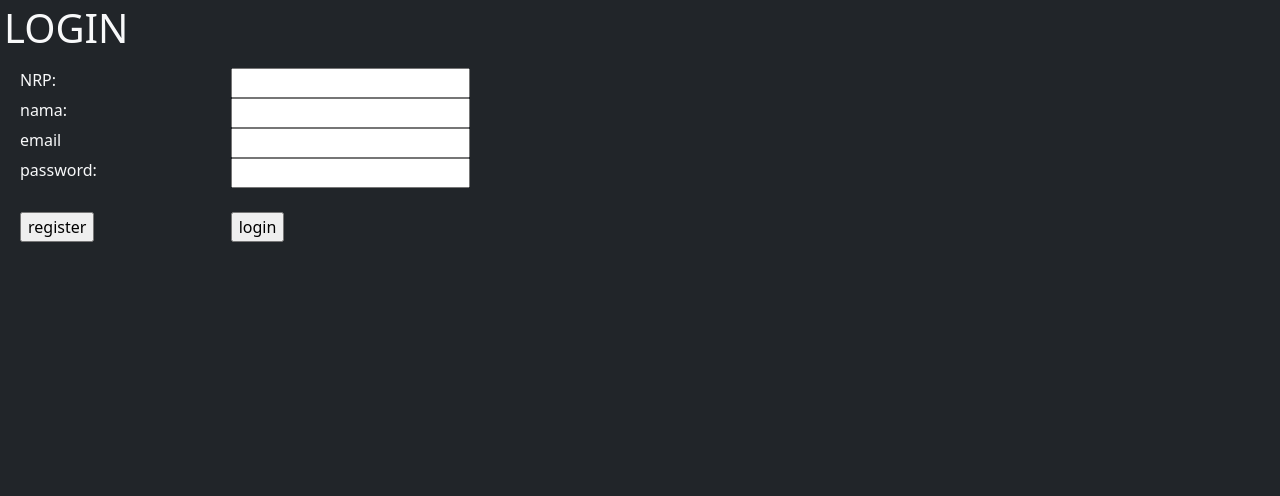
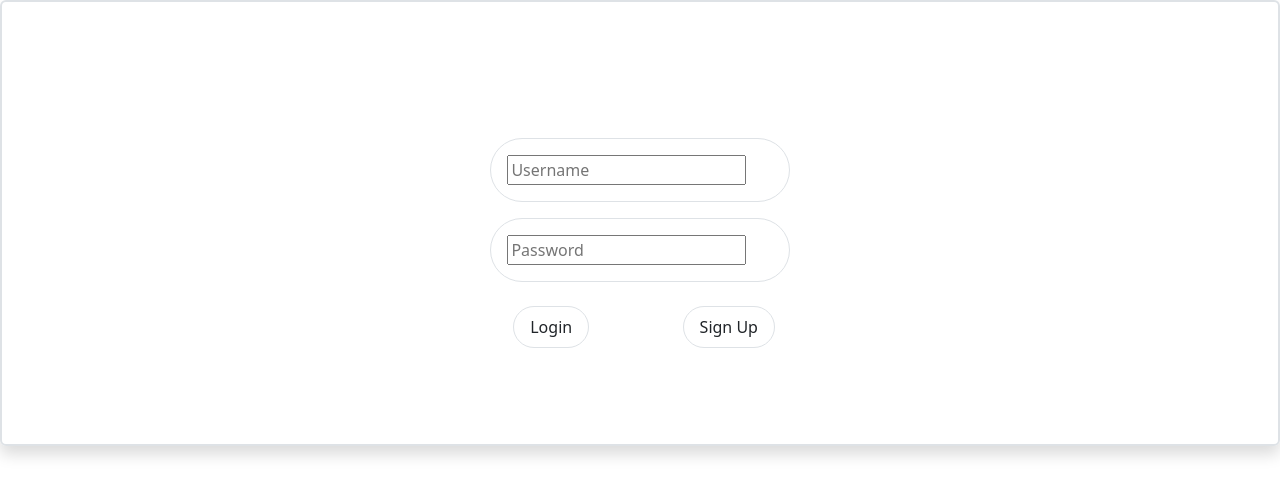
Before and after one commit to Xneine/ProjectWeb, a PHP site: page / in a window 1280 px wide. Shown: the top 496 px of the page. Run offline with PHP 8.4, Linux system fonts and the light colour scheme; some libraries are stand-ins or nearby versions.

Commit message:
Update index.php
index.php back-end DONE

```diff
--- a/website/index.php
+++ b/website/index.php
@@ -1,6 +1,30 @@
 <?php
     include("database.php");
     session_start();
+
+    if($_SERVER["REQUEST_METHOD"] == "POST"){
+        echo '<script type="text/javascript">alert("1!");</script>';
+            $username = htmlspecialchars($_POST["user"]);
+            $password = htmlspecialchars($_POST["pass"]);
+            $sql = "SELECT * FROM user WHERE username = '$username'";
+            $result = mysqli_query($conn, $sql);
+            if(mysqli_num_rows($result) > 0){
+                $row = mysqli_fetch_assoc($result);
+                if(password_verify($password, $row["password"])){
+                    echo '<script type="text/javascript">alert("Anda Berhasil Login!");</script>';
+                    $_SESSION["user"] = htmlspecialchars($_POST["user"]);
+                    header("Location: login.php");
+                    exit();
+                }
+                else{
+                    echo '<script type="text/javascript">alert("password salah!");</script>';
+                }
+            }
+            else {
+                echo '<script type="text/javascript">alert("user tidak ditemukan!");</script>';
+            }
+    }
+    mysqli_close($conn);
 ?>
 <!DOCTYPE html>
 <html lang="en">
@@ -8,148 +32,96 @@
     <meta charset="UTF-8">
     <meta name="viewport" content="width=device-width, initial-scale=1.0">
     <link href="https://cdn.jsdelivr.net/npm/bootstrap@5.3.2/dist/css/bootstrap.min.css" rel="stylesheet">
+    <link rel="stylesheet" type="text/css" href="style.css" />
+    <link rel="stylesheet" href="https://cdn.jsdelivr.net/npm/bootstrap-icons@1.11.2/font/bootstrap-icons.min.css">
+    <script src="https://cdn.jsdelivr.net/npm/bootstrap@5.3.2/dist/js/bootstrap.bundle.min.js"></script>
+    <script src="https://kit.fontawesome.com/84520cd5ff.js" crossorigin="anonymous"></script>
+    <title>Index</title>
+    <!-- <script>
+        $(document).ready(function(){
+            $("#bruh").click(function(){
+                if($("#Password").attr("type") === "password"){
+                    $("#Password").attr("type","text")
+                }
+                else if ($("#Password").attr("type") === "text"){
+                    $("#Password").attr("type","password")
+                }
+                if ($("#bruh").attr("class") === "bi bi-eye-slash"){
+                    $("#bruh").attr("class", "bi bi-eye")
+                }
+                else if ($("#bruh").attr("class") === "bi bi-eye"){
+                    $("#bruh").attr("class", "bi bi-eye-slash")
+                }
 
-    <script src="https://cdn.jsdelivr.net/npm/bootstrap@5.3.2/dist/js/bootstrap.bundle.min.js"></script>
-    <title>Index</title>
+            })
+            $("#chil").click(function(){
+                if ($("#chil").attr("class") === "bi bi-eye-slash"){
+                    $("#chil").attr("class", "bi bi-eye")
+                }
+                else if ($("#chil").attr("class") === "bi bi-eye"){
+                    $("#chil").attr("class", "bi bi-eye-slash")
+                }
+                if($("#confirm").attr("type") === "password"){
+                    $("#confirm").attr("type","text")
+                }
+                else if ($("#confirm").attr("type") === "text"){
+                    $("#confirm").attr("type","password")
+                }
+            })
+            // $("#signup").click(function(){
+            //     var pass = $("#Password").val()
+            //     var confirm = $("#confirm").val()
+            //     if (pass !== confirm){
+            //         alert("Password Don't Match")
+            //     }
+            // })
+
+
+        });
+
+    </script> -->
 </head>
-<body class="m-1 bg-dark text-light">
-    <div class="h1">
-        LOGIN
+<body>
+<div class="shadow rounded p-5 text-white bb border border-2">
+    <div>
+        <h1 class="text-center bold">Sign In</h1>
     </div>
-    <form class="m-3" action="<?php htmlspecialchars($_SERVER["PHP_SELF"])?>" method="post">
-        <div class="row">
-            <div class="col-2">NRP: </div>
-            <div class="col">
-                <input type="text" name="NRP">
+
+    <div class="d-flex justify-content-center p-3">
+
+            <Form class="text-white" action="<?php htmlspecialchars($_SERVER["PHP_SELF"])?>" method="post">
+                <div class="mx-3 my-3 border rounded-pill p-3 act ">
+                <input type="text" namespace = "Username" id = "Username" placeholder="Username" class="text-white" required name="user">
+                <div class="d-md-inline d-none">
+                <i class="fa-regular fa-user mx-1"></i>
+                </div>
+
+                </div>
+                <div class="mx-3 my-3 border rounded-pill p-3 act ">
+                <input type="password" namespace = "Password" id = "Password" placeholder="Password" class="text-white" required name="pass">
+                <div  class="d-md-inline d-none">
+                <i class="fa-regular fa-eye"></i>
+                </div>
+
             </div>
+            <div  class="text-white">
+                <p id="confirm"></p>
+            </div>
+                <div class="row mt-4 text-center mb-3">
+                    <div class="col-sm-6 mb-3 hh">
+                        <input type="submit" class="btn border rounded-pill p-2 px-3"  value="Login" id="Login">
+                    </div>
+                    <div class="col-sm-6 hh">
+                        <a href="register_1_2.php" class="btn border rounded-pill p-2 px-3">Sign Up</a>
+                    </div>
+        </form>
+
         </div>
-        <div class="row">
-            <div class="col-2">nama: </div>
-            <div class="col">
-                <input type="text" name="user">
-            </div>
-        </div>
-        <div class="row">
-            <div class="col-2">
-                email
-            </div>
-            <div class="col">
-                <input type="email" name="email"><br>
-            </div>
-        </div>
-        <div class="row">
-            <div class="col-2">
-                password:
-            </div>
-            <div class="col">
-                <input type="password" name="password"><br>
-            </div>
-        </div>
-        <br>
-        <div class="row">
-            <div class="col-2">
-                <input type="submit" name="regis" value="register">
-            </div>
-            <div class="col-2">
-                <input type="submit" name="login" value="login"><br>
-            </div>
-        </div>
-    </form>
+
+
+    </div>
+</div>
+
+    <script src="index.js"></script>
 </body>
 </html>
-<?php
-    if($_SERVER["REQUEST_METHOD"] == "POST"){
-        if(isset($_POST["regis"])){
-            $NRP = htmlspecialchars($_POST["NRP"]);
-            $nama = htmlspecialchars($_POST["user"]);
-            $password = htmlspecialchars($_POST["password"]);
-            $email = filter_input(INPUT_POST, "email", FILTER_VALIDATE_EMAIL);
-            if(empty($NRP)){
-                echo "NRP tidak boleh kosong ! ! !";
-            }
-            if(empty($nama)){
-                echo "nama tidak boleh kosong ! ! !";
-            }
-            if(empty($password)){
-                echo "password tidak boleh kosong ! ! !";
-            }
-            if(empty($email)){
-                echo "email masih kosong atau salah";
-            }
-            if(!empty($NRP) && !empty($nama) && !empty($password) && !empty($email)){
-                $hash = password_hash($password, PASSWORD_DEFAULT);
-                $sql = "INSERT INTO users(NRP, nama,email,password) VALUES('$NRP','$nama', '$email', '$hash')";
-                try{
-                    mysqli_query($conn , $sql);
-                    echo "Register SUKSES";
-                }
-                catch(mysqli_sql_exception){
-                    echo "email ATAU NRP sudah didaftarkan";
-                }
-            }
-        }
-        elseif(isset($_POST["login"])){
-            $NRP = $_POST["NRP"];
-            $nama = $_POST["user"];
-            $password = $_POST["password"];
-            $email = filter_input(INPUT_POST, "email", FILTER_VALIDATE_EMAIL);
-            echo $NRP;
-            echo $nama;
-            echo $password;
-            echo $email;
-            if(!empty($NRP) && !empty($nama) && !empty($password) && !empty($email)){
-                $sql = "SELECT * FROM users WHERE NRP = '$NRP' AND nama = '$nama'";
-                $result = mysqli_query($conn, $sql);
-                if(mysqli_num_rows($result) > 0){
-                    $row = mysqli_fetch_assoc($result);
-                    if(password_verify($password, $row["password"])
-                        && $email == $row["email"]){
-                        echo "ANDA BERHASIL LOGIN";
-                        $_SESSION["user"] = $_POST["user"];
-                        header("Location: login.php");
-                        exit();
-                    }
-                    else{
-                        echo "email atau pssword salah, SILAHKAN COBA KEMBALI ! ! !";
-                    }
-                }
-                else {
-                    echo "User tidak ditemukan. Silakan coba kembali atau daftar jika belum memiliki akun.";
-                }
-            }
-            else{
-                echo "MOHON ISI BAGIAN YANG KOSONG";
-            }
-        }
-        // elseif(isset($_POST["login"])){
-        //     $NRP = $_POST["NRP"];
-        //     $nama = $_POST["user"];
-        //     $password = $_POST["password"];
-        //     $email = filter_input(INPUT_POST, "email", FILTER_VALIDATE_EMAIL);
-
-        //     if(!empty($NRP) && !empty($nama) && !empty($password) && !empty($email)){
-        //         $sql = "SELECT * FROM users WHERE NRP = '$NRP' AND nama = '$nama'";
-        //         $result = mysqli_query($conn, $sql);
-
-        //         if(mysqli_num_rows($result) > 0){
-        //             $row = mysqli_fetch_assoc($result);
-
-        //             if(password_verify($password, $row["password"]) && $email == $row["email"]){
-        //                 echo "ANDA BERHASIL LOGIN";
-        //                 $_SESSION["user"] = $nama;
-        //                 header("Location: login.php");
-        //                 exit(); // Penting untuk menghentikan eksekusi skrip setelah mengarahkan pengguna
-        //             } else {
-        //                 echo "ANDA GAGAL LOGIN, SILAHKAN COBA KEMBALI ! ! !";
-        //             }
-        //         } else {
-        //             echo "User tidak ditemukan. Silakan coba kembali atau daftar jika belum memiliki akun.";
-        //         }
-        //     } else {
-        //         echo "Harap isi semua kolom dengan benar.";
-        //     }
-        // }
-
-    }
-    mysqli_close($conn);
-?>
```
